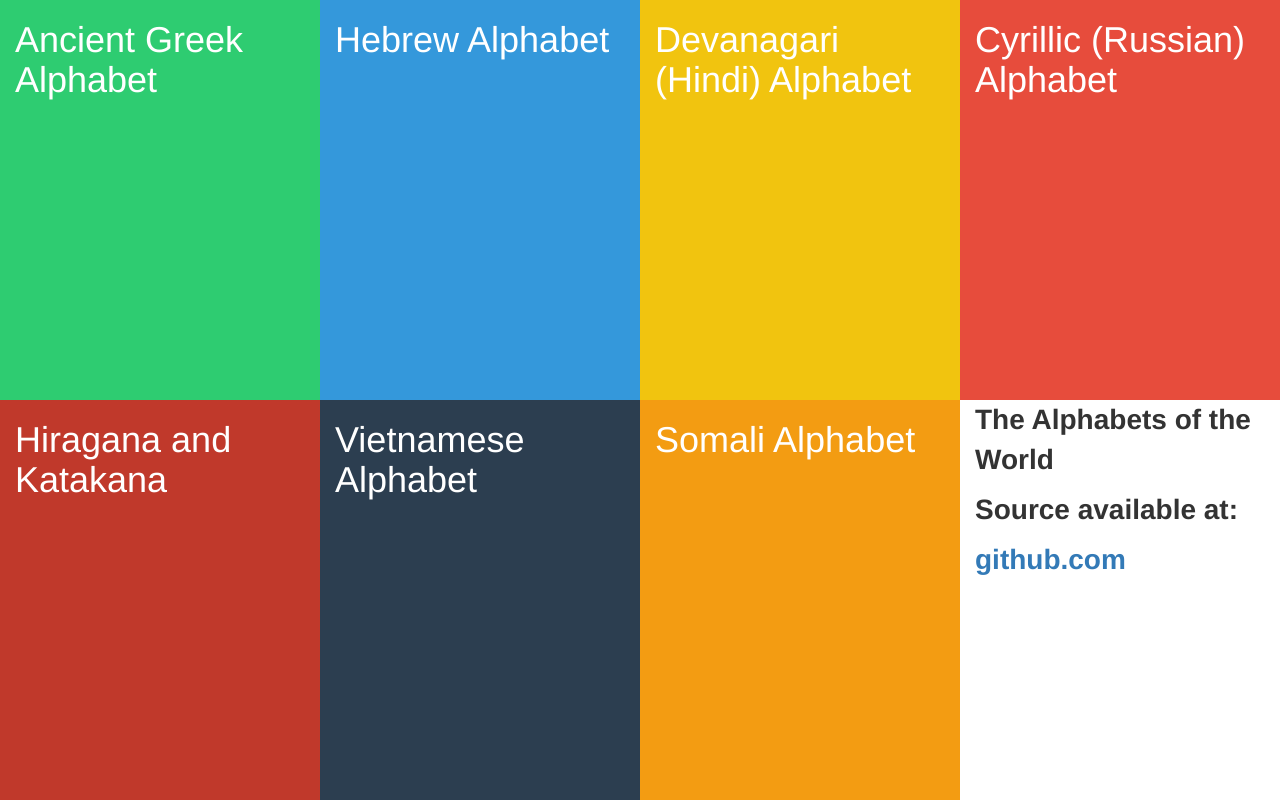
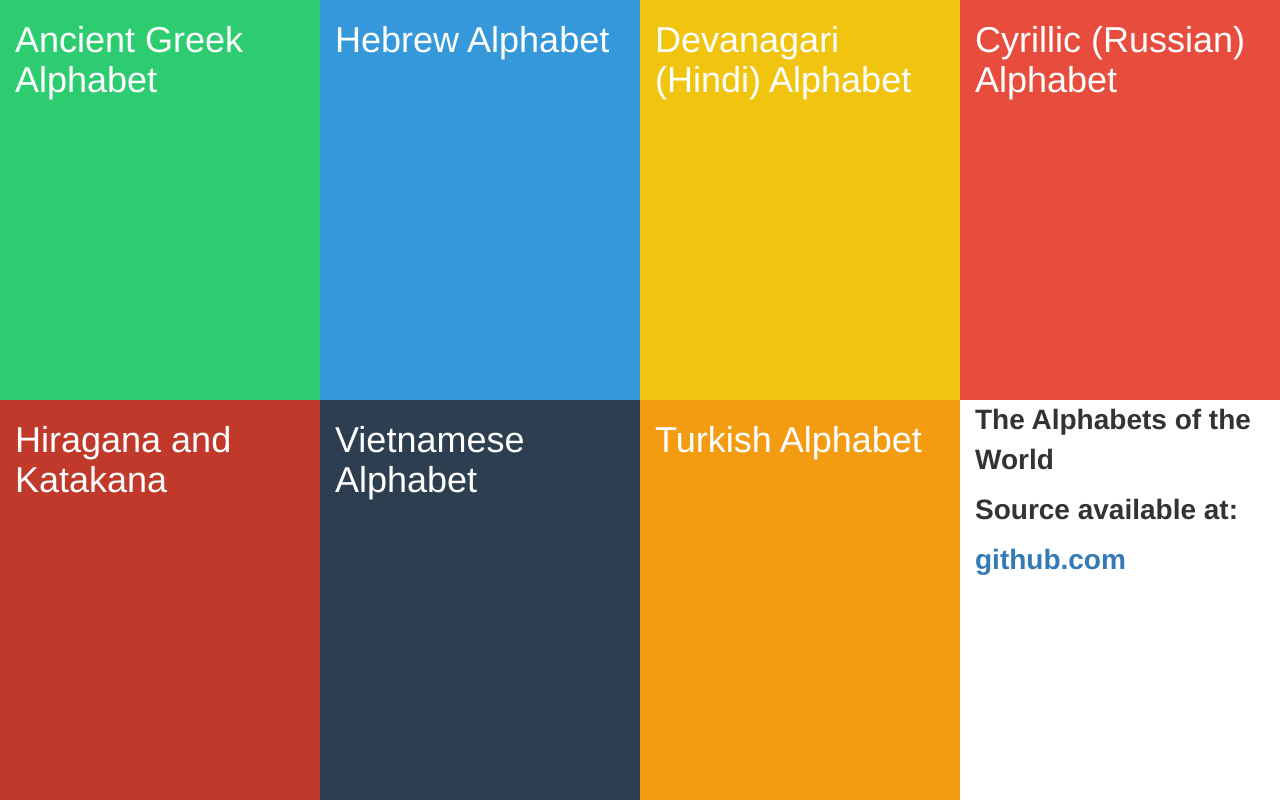
Before and after one commit to davies-adam/letterz, a Flask app: page / in a window 1280 px wide. Run offline with Flask 2, Linux system fonts and the light colour scheme; some libraries are stand-ins or nearby versions.

Commit message:
Added turkish

```diff
--- a/server.py
+++ b/server.py
@@ -18,6 +18,10 @@ def ancient_greek():
 @app.route("/russian")
 def russian():
   return render_template("main.html", alphabet="russian")
+
+@app.route("/turkish")
+def turkish():
+  return render_template("main.html", alphabet="turkish")
 
 @app.route("/data/<alphabet>")
 def data(alphabet):
@@ -47,5 +51,43 @@ def data(alphabet):
         ("Ψ ψ", "ps", "psi"),
         ("Ω ω", "ɔ", "omega")
     ]
+    turkish = [
+        ("a", "a", ""),
+        ("a", "ɑ", ""),
+        ("b", "b", ""),
+        ("c", "dʒ", ""),
+        ("ç", "tʃ", ""),
+        ("d", "d", ""),
+        ("e", "æ", ""),
+        ("e", "e", ""),
+        ("f", "f", ""),
+        ("g", "g", ""),
+        ("g", "ɟ", ""),
+        ("ğ", "ɰ", "yumuşak ge"),
+        ("h", "h", ""),
+        ("i", "i", ""),
+        ("ı", "ɯ", ""),
+        ("j", "ʒ", "")
+        ("k", "k", ""),
+        ("l", "l", ""),
+        ("m", "m", ""),
+        ("n", "n", ""),
+        ("o", "o", ""),
+        ("ö", "ø", ""),
+        ("p", "p", ""),
+        ("r", "ɾ", ""),
+        ("s", "s", ""),
+        ("s", "θ", ""),
+        ("ş", "ʃ", ""),
+        ("t", "t", ""),
+        ("u", "u", ""),
+        ("ü", "y", ""),
+        ("y", "j", ""),
+        ("v", "v", ""),
+        ("z", "z", ""),
+        ("z", "ð", ""),
+    ]
     if alphabet == "anc-greek":
         return json.dumps(ancgreek)
+    elif alphabet == "turkish":
+        return json.dumps(turkish)
--- a/static/intro.css
+++ b/static/intro.css
@@ -34,7 +34,7 @@ body, html {
   color: white;
 	height: 50%;
 }
-.somali {
+.turkish {
   background: #f39c12;
   color: white;
 	height: 50%;
--- a/static/main.js
+++ b/static/main.js
@@ -1,6 +1,8 @@
 var ipa = {
     "ks": "https://dl.dropboxusercontent.com/s/fwegk0q7uamqbe7/ks.ogg?token_hash=AAFfY--szpKho5xE-OYQiybQjf8NOmKxrDzgmdpTmXsFZw",
     "ps": "https://dl.dropboxusercontent.com/s/3w1ywt5rhd8y59e/ps.ogg?token_hash=AAGQGPHwAUvhV5laBfGErNUyWmP1gZRxNqI3kjc2HiCPuw",
+    "dʒ": "http://upload.wikimedia.org/wikipedia/commons/e/e6/Voiced_palato-alveolar_affricate.ogg",
+    "tʃ": "http://upload.wikimedia.org/wikipedia/commons/9/97/Voiceless_palato-alveolar_affricate.ogg",
     "i": "http://upload.wikimedia.org/wikipedia/commons/9/91/Close_front_unrounded_vowel.ogg",
     "y": "http://upload.wikimedia.org/wikipedia/commons/e/ea/Close_front_rounded_vowel.ogg",
     "ɨ": "http://upload.wikimedia.org/wikipedia/commons/5/53/Close_central_unrounded_vowel.ogg",
--- a/templates/intro.html
+++ b/templates/intro.html
@@ -39,9 +39,9 @@
             <h1>Vietnamese Alphabet</h1>
         </div>
     </a>
-    <a>
-        <div class="col-md-3 somali">
-            <h1>Somali Alphabet</h1>
+    <a href="/turkish">
+        <div class="col-md-3 turkish">
+            <h1>Turkish Alphabet</h1>
         </div>
     </a>
   <div class="col-md-3 about">
```
